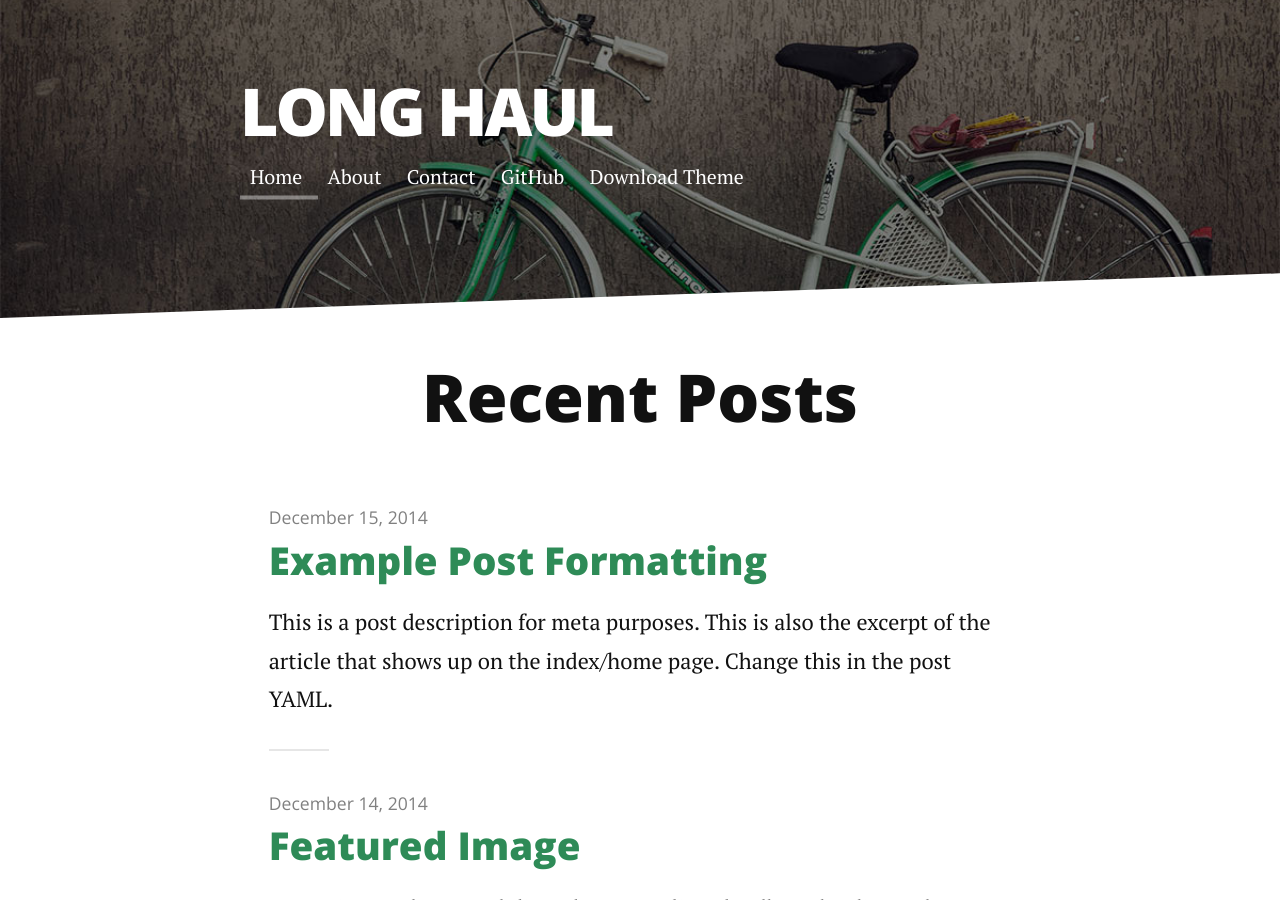
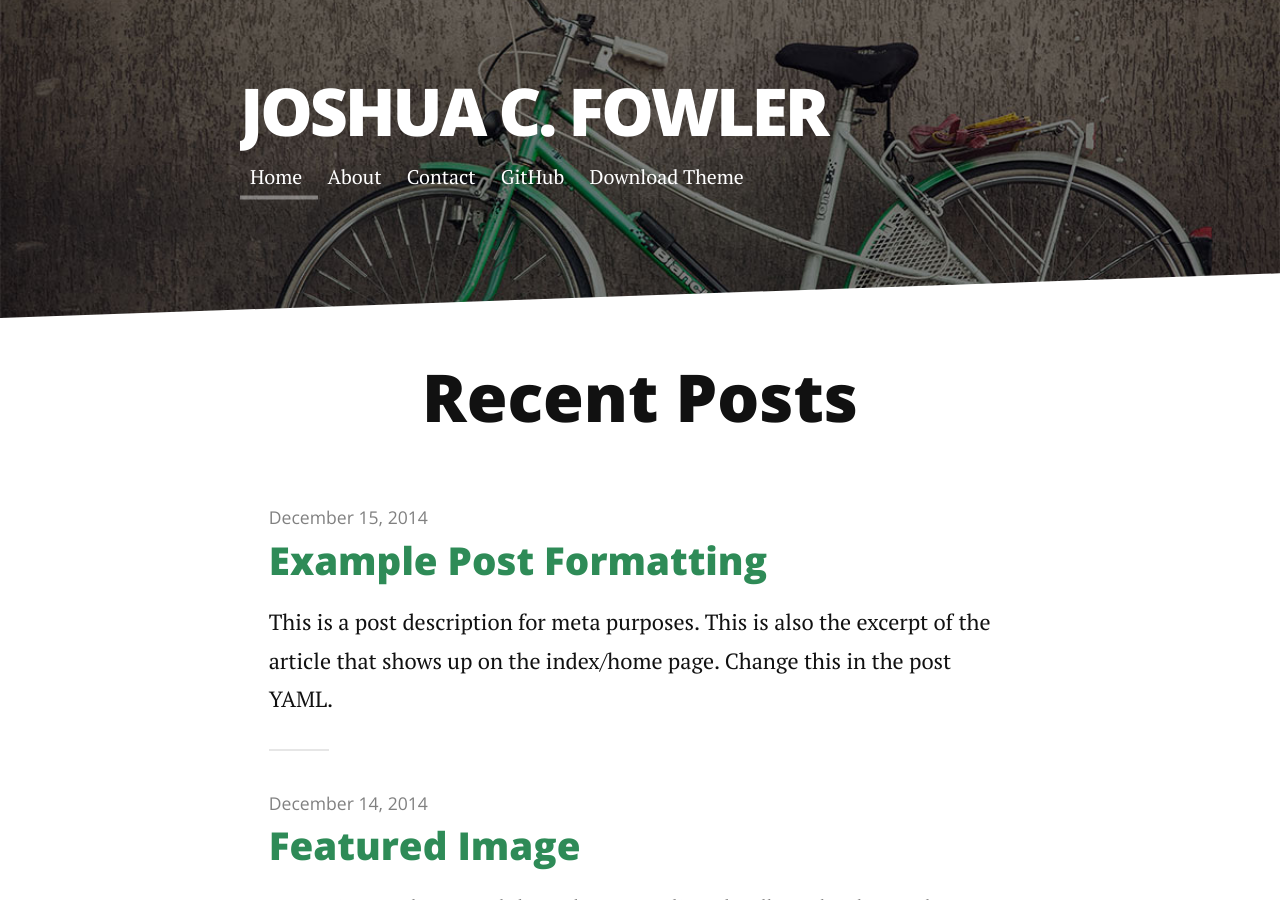
Before and after one commit to joshuacfowler/joshuacfowler.github.io, a Jekyll site: the page built from index.html, in a window 1280 px wide and 900 px high. Built offline with Jekyll 4.4.1, drawn with Linux system fonts in a browser that asks for light colours; nearby versions of some CDN libraries; the list of posts is cut into pages by our own code; some of the changed lines change nothing that is shown.

Commit message:
Update _config.yml

```diff
--- a/_config.yml
+++ b/_config.yml
@@ -1,7 +1,7 @@
-title: Long Haul
-description: Long Form Jekyll theme built with SASS / COMPASS / SUSY
+title: Joshua C. Fowler
+description: EEB PhD Student in BioSciences at Rice University
 
-url: http://brianmaierjr.github.com/long-haul
+url: http://joshuacfowler.github.io
 baseurl: ""
 paginate_path: "blog/page:num/"
 permalink: blog/:title/
@@ -20,9 +20,9 @@ navigation:
     url: /contact
 
 social:
-  github: brianmaierjr
-  twitter: brianmaierjr
-  facebook: brianmaierjr
-  email: brimaidesigns@gmail.com
+  github: joshuacfowler
+  twitter: joshuacfowler
+  facebook:
+  email: jcf3@rice.edu
 
 google_analytics: "UA-58263416-1"
```
